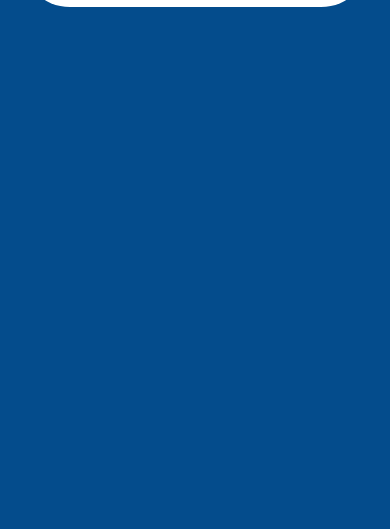
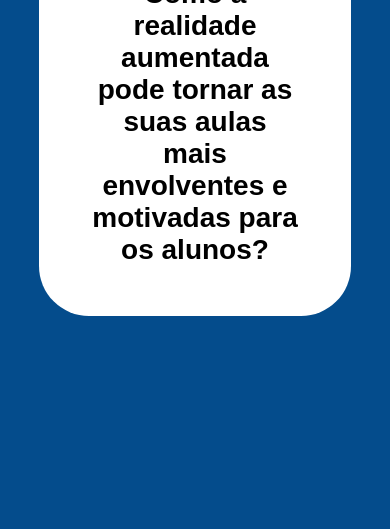
Before and after one commit to lucianogarciagpi/senac, a plain HTML site: page pergunta1.html in a window 390 px wide. Shown: the part 355-884 px from the top of the page. Before the commit the page ends 844 px from the top, so only its background shows below. Drawn offline with Linux system fonts and the light colour scheme.

Commit message:
Responsividade na vertical

```diff
--- a/style.css
+++ b/style.css
@@ -12,18 +12,22 @@ body {
   }
 
   .apresentacao {
-    margin: 5%;
-    display: flex;
-    align-items: center;
-    justify-content: space-between;
+   width: 80%;
+   margin: 0 auto;
+   min-height: 100vh;
+   height: auto;
+   text-align: center;
+   display: flex;
+   align-items: center;
+   justify-content: center;
+   padding: 20px;
   }
 
   .apresentacao_container{
-   width: auto;
-   height: auto;
+   width: 100vh;
    display: flex;
    background-color: #ffffff;
-   padding: 10px;
+   padding: 20px;
    border-radius: 50px;
    justify-content: center;
    align-items: center;
```
